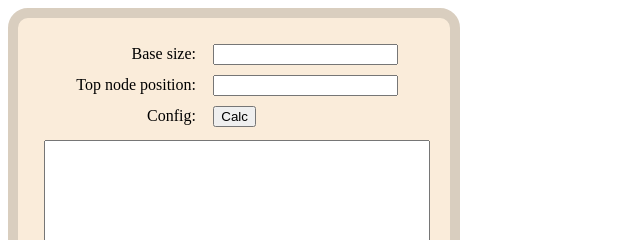
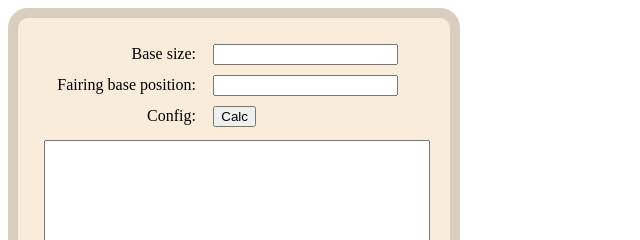
Before and after one commit to IronCretin/Fairing-Node-Helper, a plain HTML site: page index.html in a window 1280 px wide. Shown: the top 240 px of the page, 0-640 px from the left. Drawn offline with Linux system fonts and the light colour scheme.

Commit message:
Changed field to base position

```diff
--- a/index.html
+++ b/index.html
@@ -11,7 +11,7 @@
                 <input type="text" id="size">
             </div>
             <div>
-                <label for="node">Top node position:</label>
+                <label for="node">Fairing base position:</label>
                 <input type="text" id="node">
             </div>
             <div>
```
